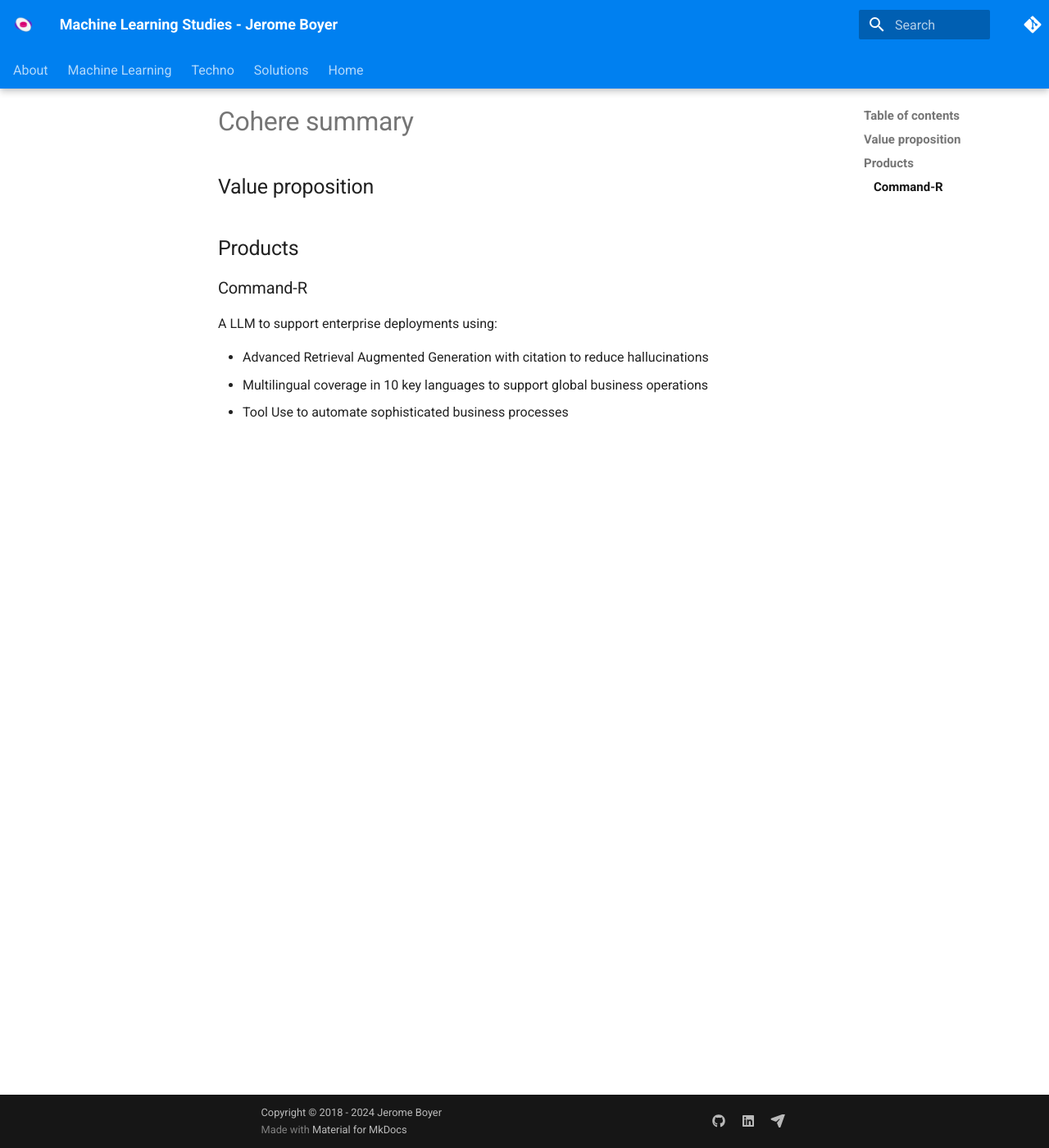
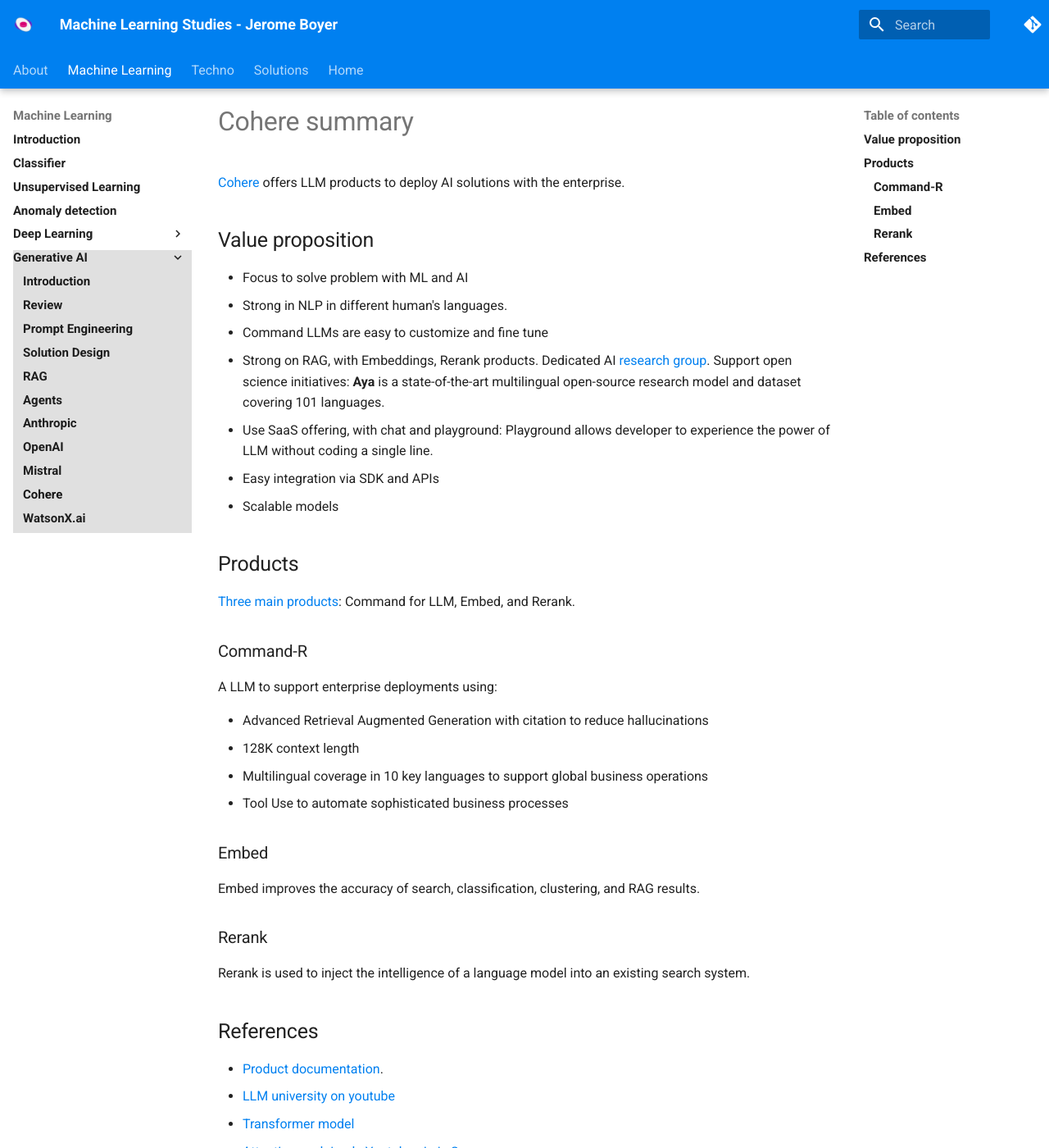
Before and after one commit to jbcodeforce/ML-studies, an MkDocs documentation site: the page built from docs/genAI/cohere.md, in a window 1280 px wide and 1400 px high. Shown: the whole window at 82% size. Built offline with MkDocs 1.6.1 and Material for MkDocs 9.7.7, drawn with Linux system fonts in a browser that asks for light colours; comment, search, counter and statistics services are not loaded; some of the changed text lies outside the part shown.

Commit message:
add transformer diagram and cohere

```diff
--- a/docs/genAI/cohere.md
+++ b/docs/genAI/cohere.md
@@ -1,13 +1,41 @@
 # Cohere summary
+
+[Cohere](https://cohere.com) offers LLM products to deploy AI solutions with the enterprise.
 
 ## Value proposition
 
+* Focus to solve problem with ML and AI
+* Strong in NLP in different human's languages.
+* Command LLMs are easy to customize and fine tune
+* Strong on RAG, with Embeddings, Rerank products. Dedicated AI [research group](https://cohere.com/research). Support open science initiatives: **Aya** is a state-of-the-art multilingual open-source research model and dataset covering 101 languages.
+* Use SaaS offering, with chat and playground: Playground allows developer to experience the power of LLM without coding a single line.
+* Easy integration via SDK and APIs
+* Scalable models
+
 ## Products
+
+[Three main products](https://docs.cohere.com/docs/the-cohere-platform): Command for LLM, Embed, and Rerank.
 
 ### Command-R
 
 A LLM to support enterprise deployments using:
 
 * Advanced Retrieval Augmented Generation with citation to reduce hallucinations
+* 128K context length
 * Multilingual coverage in 10 key languages to support global business operations
 * Tool Use to automate sophisticated business processes
+
+### Embed
+
+Embed improves the accuracy of search, classification, clustering, and RAG results.
+
+### Rerank
+
+Rerank is used to inject the intelligence of a language model into an existing search system.
+
+## References
+
+* [Product documentation](https://docs.cohere.com/docs/the-cohere-platform).
+* [LLM university on youtube](https://www.youtube.com/playlist?list=PLLalUvky4CLIpL4PkbTyf9DeXxJaZzEgU)
+* [Transformer model](https://docs.cohere.com/docs/transformer-models)
+* [Attention explained - Youtube - Luis Serrano](https://www.youtube.com/watch?v=j10yrR6PPfg&t=0s)
--- a/mkdocs.yml
+++ b/mkdocs.yml
@@ -34,6 +34,7 @@
       - Anthropic: genAI/anthropic.md
       - OpenAI: genAI/openai.md
       - Mistral: genAI/mistral.md
+      - Cohere: genAI/cohere.md
       - WatsonX.ai:  techno/watsonx.md
   - Techno:
     - Coding getting started: coding/index.md
```
Also changed, not shown: docs/genAI/index.md (+19 -9 lines), docs/genAI/review.md (+3 -2 lines), docs/genAI/diagrams/transform-arch.drawio.png (added), 1 other file.
